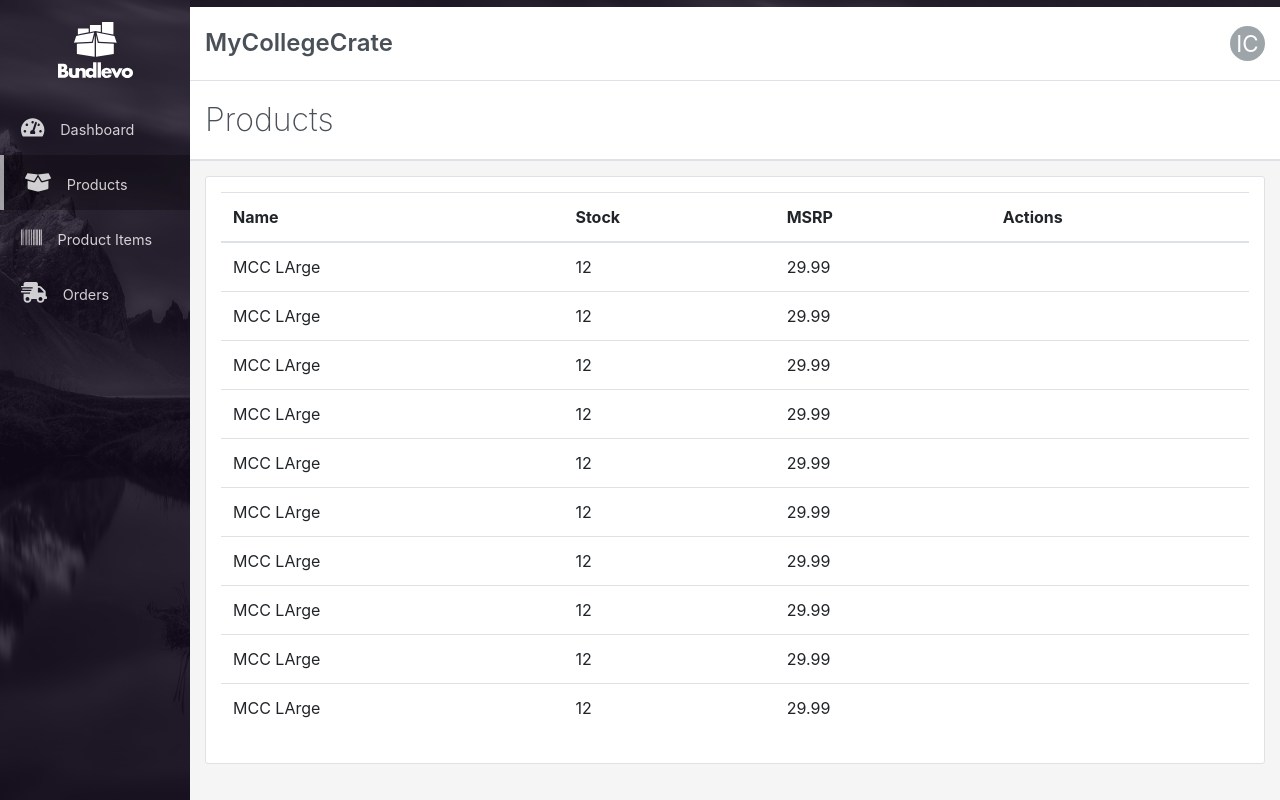
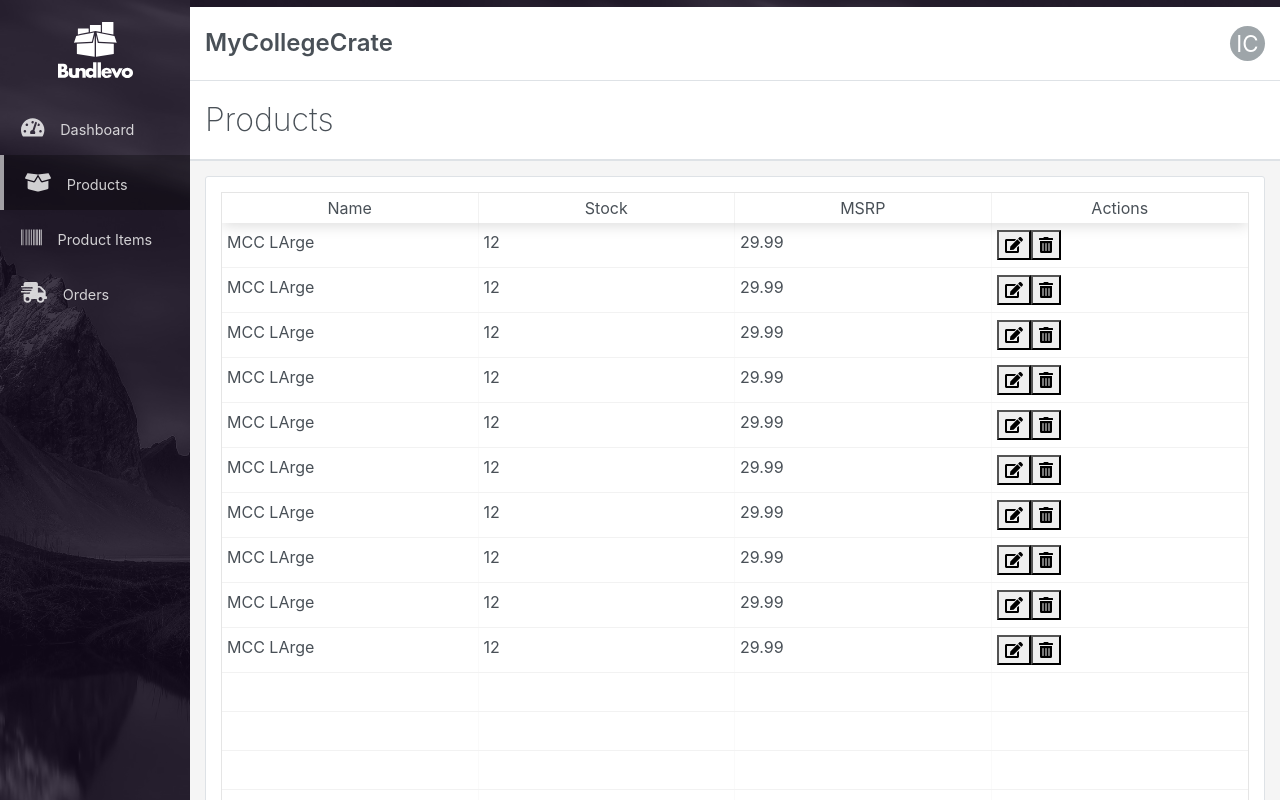
Before and after one commit to iCramer/cratevision-react, a React (Create React App) app: page /products in a window 1280 px wide. Shown: the top 800 px of the page. Built offline with nearby package versions, Linux system fonts and the light colour scheme; no server answers.

Commit message:
react table

```diff
--- a/package.json
+++ b/package.json
@@ -14,7 +14,8 @@
     "react": "^16.8.2",
     "react-dom": "^16.8.2",
     "react-router-dom": "^4.3.1",
-    "react-scripts": "2.1.5"
+    "react-scripts": "2.1.5",
+    "react-table": "^6.9.2"
   },
   "scripts": {
     "start": "react-scripts start",
--- a/src/App.js
+++ b/src/App.js
@@ -1,33 +1,14 @@
 import React, { Component } from 'react';
 import { BrowserRouter as Router, Route, Link } from "react-router-dom";
-import { library } from '@fortawesome/fontawesome-svg-core'
-import { FontAwesomeIcon } from '@fortawesome/react-fontawesome'
 
-import './App.scss';
+import './Icons';
+import 'react-table/react-table.css';
 import { SideNav } from './components/SideNav';
 import { TopBar } from './components/TopBar';
 import { Dashboard } from './pages/Dashboard';
 import { Products } from './pages/Products';
 import { ProductItems } from './pages/ProductItems';
 import { Orders } from './pages/Orders';
-
-//Font Awesome Icons
-import {
-  faTachometerAlt,
-  faBarcode,
-  faBoxOpen,
-  faBox,
-  faShippingFast,
-  faAnchor
-} from '@fortawesome/free-solid-svg-icons';
-library.add(
-  faTachometerAlt,
-  faBarcode,
-  faBoxOpen,
-  faBox,
-  faShippingFast,
-  faAnchor
-);
 
 class App extends Component {
   render() {
--- /dev/null
+++ b/src/Icons.js
@@ -0,0 +1,24 @@
+import { library } from '@fortawesome/fontawesome-svg-core';
+
+//Font Awesome Icons
+import {
+  faTachometerAlt,
+  faBarcode,
+  faBoxOpen,
+  faBox,
+  faShippingFast,
+  faAnchor,
+  faEdit,
+  faTrashAlt
+} from '@fortawesome/free-solid-svg-icons';
+
+library.add(
+  faTachometerAlt,
+  faBarcode,
+  faBoxOpen,
+  faBox,
+  faShippingFast,
+  faAnchor,
+  faEdit,
+  faTrashAlt
+);
--- a/src/components/TitleBar.js
+++ b/src/components/TitleBar.js
@@ -3,7 +3,7 @@
 export const TitleBar = (props) => {
   return (
     <div className="title-bar container-fluid">
-      <h2 class="title">{props.title}</h2>
+      <h2 className="title">{props.title}</h2>
     </div>
   )
 }
--- a/src/pages/Products.js
+++ b/src/pages/Products.js
@@ -1,9 +1,10 @@
 import React, { Component, Fragment } from 'react';
 import axios from 'axios'
+import ReactTable from "react-table";
+import { FontAwesomeIcon } from '@fortawesome/react-fontawesome';
 
 import { TitleBar } from '../components/TitleBar';
 import { Panel } from '../components/Panel';
-
 import products from '../assets/data/product.json';
 
 export class Products extends Component {
@@ -28,34 +29,41 @@
   }
 
   render() {
+    const columns = [
+      {
+        Header: 'Name',
+        accessor: 'name'
+      },
+      {
+        Header: 'Stock',
+        accessor: 'stock'
+      },
+      {
+        Header: 'MSRP',
+        accessor: 'msrp'
+      },
+      {
+        Header: 'Actions',
+        Cell: props => {
+          return (
+            <div>
+              <button type="button"><FontAwesomeIcon icon="edit" /></button>
+              <button type="button"><FontAwesomeIcon icon="trash-alt" /></button>
+            </div>
+          )
+        }
+      }
+    ];
+
     return (
       <Fragment>
         <TitleBar title="Products" />
         <section className="container-fluid">
           <Panel>
-            <table className="table table-hover">
-              <thead>
-                <tr>
-                  <th>Name</th>
-                  <th>Stock</th>
-                  <th>MSRP</th>
-                  <th>Actions</th>
-                </tr>
-              </thead>
-              <tbody>
-              {this.state.products && this.state.products.map((product, index) => {
-                  return (
-                    <tr key={index}>
-                      <td>{product.name}</td>
-                      <td>{product.stock}</td>
-                      <td>{product.msrp}</td>
-                      <td></td>
-                    </tr>
-                  )
-                })
-              }
-              </tbody>
-            </table>
+          <ReactTable
+            data={products}
+            columns={columns}
+          />
           </Panel>
         </section>
       </Fragment>
```
Also changed, not shown: src/App.scss (deleted), 1 other file (tests, documents, lock files or other folders).
